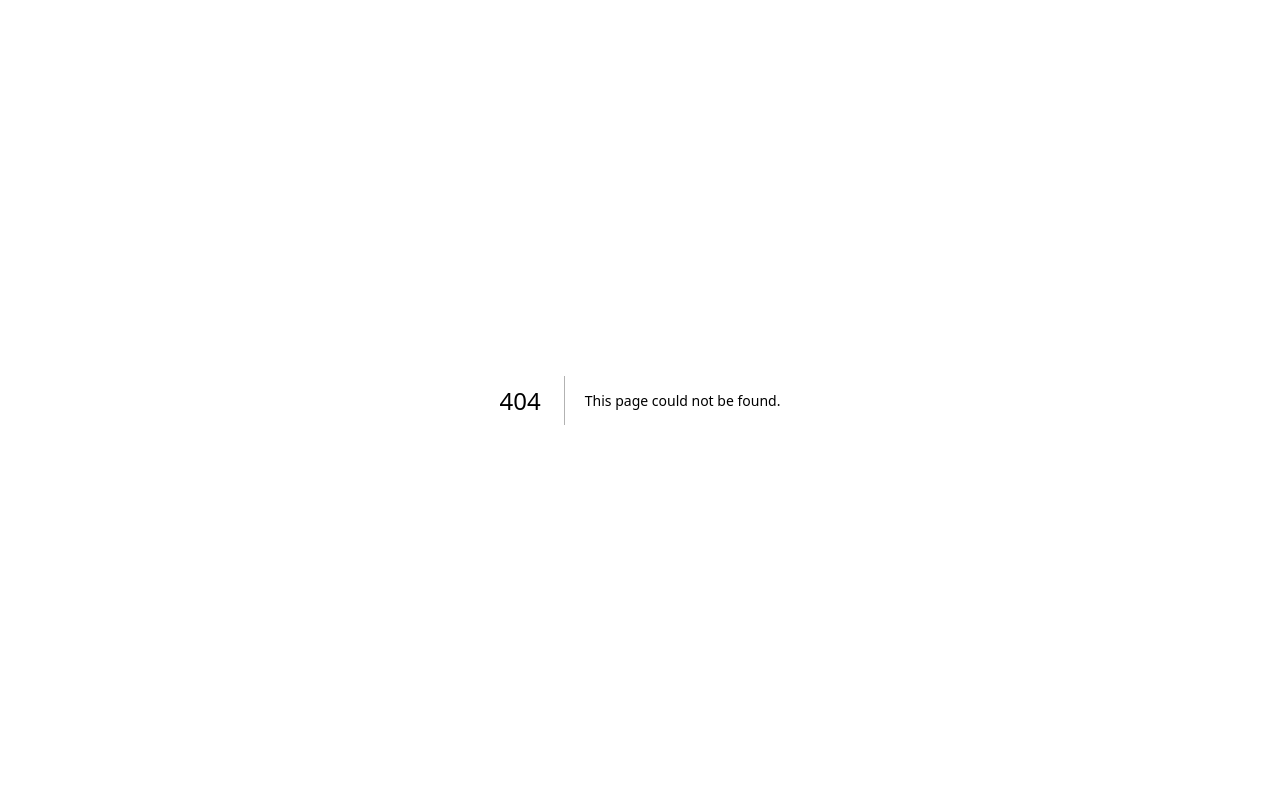
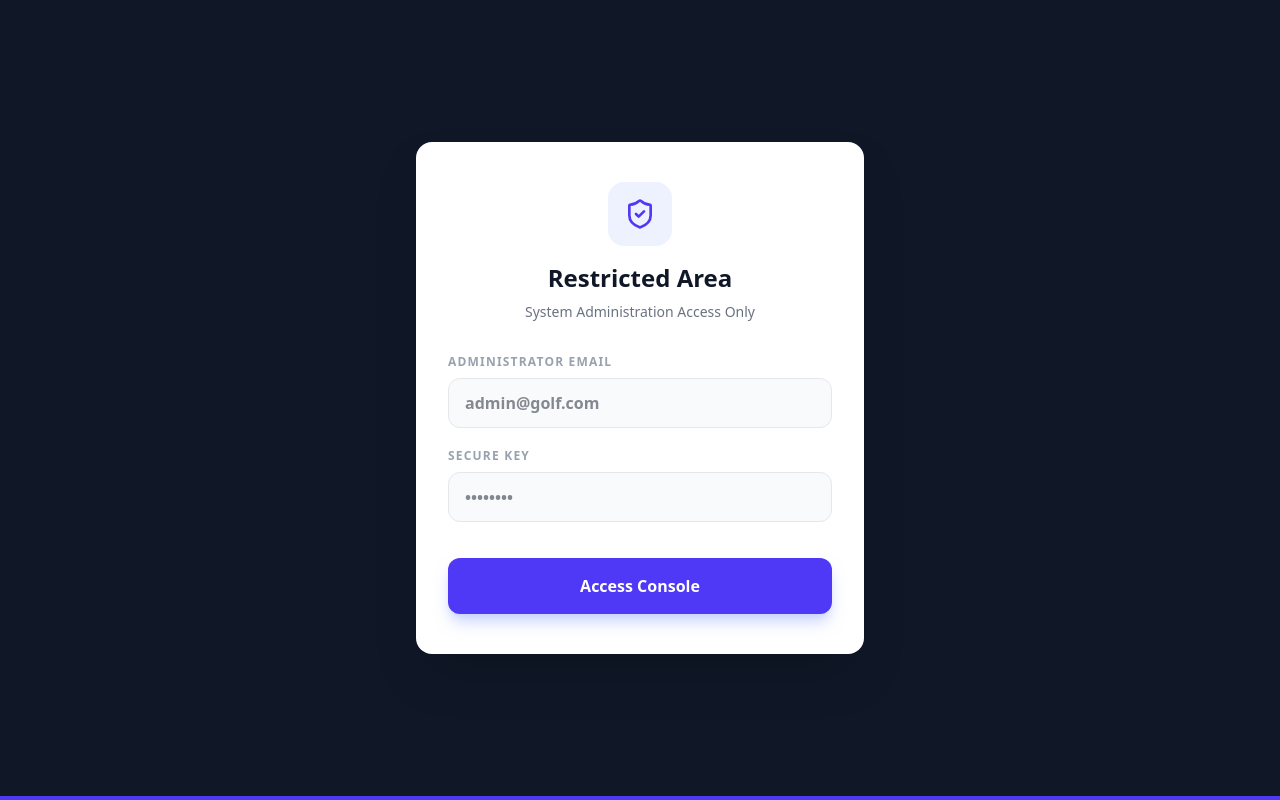
Before and after one commit to tissetyo/golf-one, a Next.js app: page /admin/login in a window 1280 px wide. Before the commit this address had no page. Built offline with nearby package versions, Linux system fonts and the light colour scheme.

Commit message:
feat: split auth - dedicated /admin/login portal with strict server actions

```diff
--- a/src/app/(auth)/actions.ts
+++ b/src/app/(auth)/actions.ts
@@ -20,11 +20,10 @@ export async function login(formData: FormData) {
         return { error: error.message };
     }
 
-    // Auth successful - cookies are set by the supabase client automatically
-    // due to our cookie store configuration in createClient()
+    // Auth successful - cookie set.
+    // Check role for generic login only.
+    const { data: { user } } = await supabase.auth.getUser();
 
-    // Find user role for smart redirect
-    const { data: { user } } = await supabase.auth.getUser();
     if (user) {
         const { data: profile } = await supabase
             .from('profiles')
@@ -35,17 +34,58 @@ export async function login(formData: FormData) {
         const role = profile?.role;
         let finalPath = redirectPath;
 
-        if (redirectPath === '/user' || redirectPath === '/chat') { // Generic entry
+        // If generic login, try to route intelligently
+        if (redirectPath === '/user' || redirectPath === '/chat') {
             if (role === 'admin') finalPath = '/admin';
             else if (role === 'golf_vendor') finalPath = '/golf-vendor';
             else if (role === 'hotel_vendor') finalPath = '/hotel-vendor';
             else if (role === 'travel_vendor') finalPath = '/travel-vendor';
         }
 
-        revalidatePath('/', 'layout'); // clear cache
+        revalidatePath('/', 'layout');
         redirect(finalPath);
     }
 
-    revalidatePath('/', 'layout');
     redirect('/user');
 }
+
+/**
+ * Dedicated Admin Login Action
+ *
+ * Strictly enforces admin role check.
+ * Redirects ONLY to /admin.
+ */
+export async function adminLogin(formData: FormData) {
+    const email = formData.get('email') as string;
+    const password = formData.get('password') as string;
+
+    const supabase = await createClient();
+
+    const { error } = await supabase.auth.signInWithPassword({
+        email,
+        password,
+    });
+
+    if (error) {
+        return { error: error.message };
+    }
+
+    // Verify Admin Status immediately
+    const { data: { user } } = await supabase.auth.getUser();
+    if (!user) return { error: 'Session creation failed.' };
+
+    const { data: profile } = await supabase
+        .from('profiles')
+        .select('role')
+        .eq('id', user.id)
+        .single();
+
+    if (profile?.role !== 'admin') {
+        // Sign them out immediately if they try to use the admin door
+        await supabase.auth.signOut();
+        return { error: 'Access Denied: You do not have administrative privileges.' };
+    }
+
+    revalidatePath('/admin', 'layout');
+    redirect('/admin');
+}
--- /dev/null
+++ b/src/app/admin/login/page.tsx
@@ -0,0 +1,88 @@
+/**
+ * Admin Login Portal
+ *
+ * Specialized entry point for system administrators.
+ * Uses strict role validation directly from the login action.
+ */
+
+'use client';
+
+import { useState } from 'react';
+import { adminLogin } from '../../(auth)/actions';
+import { useTransition } from 'react';
+import { ShieldCheck } from 'lucide-react';
+
+export default function AdminLoginPage() {
+    const [isPending, startTransition] = useTransition();
+    const [error, setError] = useState<string | null>(null);
+
+    const handleSubmit = async (e: React.FormEvent<HTMLFormElement>) => {
+        e.preventDefault();
+        setError(null);
+
+        const formData = new FormData(e.currentTarget);
+
+        startTransition(async () => {
+            const result = await adminLogin(formData);
+            if (result?.error) {
+                setError(result.error);
+            }
+        });
+    };
+
+    return (
+        <div className="min-h-screen flex items-center justify-center bg-gray-900 border-b-4 border-indigo-600">
+            <div className="w-full max-w-md px-8 py-10 bg-white rounded-2xl shadow-2xl">
+                {/* Header */}
+                <div className="text-center mb-8">
+                    <div className="inline-flex items-center justify-center w-16 h-16 bg-indigo-50 rounded-2xl mb-4 text-indigo-600">
+                        <ShieldCheck size={32} />
+                    </div>
+                    <h1 className="text-2xl font-black text-gray-900 mb-2">Restricted Area</h1>
+                    <p className="text-gray-500 text-sm">System Administration Access Only</p>
+                </div>
+
+                {/* Error */}
+                {error && (
+                    <div className="mb-6 p-4 bg-red-50 border border-red-100 rounded-xl text-red-600 text-xs font-bold flex items-center gap-2">
+                        <div className="w-2 h-2 bg-red-500 rounded-full animate-pulse"></div>
+                        {error}
+                    </div>
+                )}
+
+                {/* Form */}
+                <form onSubmit={handleSubmit} className="space-y-5">
+                    <div>
+                        <label className="block text-xs font-black uppercase text-gray-400 mb-2 tracking-widest">Administrator Email</label>
+                        <input
+                            name="email"
+                            type="email"
+                            required
+                            className="w-full px-4 py-3 bg-gray-50 border border-gray-200 rounded-xl focus:outline-none focus:ring-2 focus:ring-indigo-500 focus:border-transparent font-bold text-gray-900 transition-all"
+                            placeholder="admin@golf.com"
+                        />
+                    </div>
+
+                    <div>
+                        <label className="block text-xs font-black uppercase text-gray-400 mb-2 tracking-widest">Secure Key</label>
+                        <input
+                            name="password"
+                            type="password"
+                            required
+                            className="w-full px-4 py-3 bg-gray-50 border border-gray-200 rounded-xl focus:outline-none focus:ring-2 focus:ring-indigo-500 focus:border-transparent font-bold text-gray-900 transition-all"
+                            placeholder="••••••••"
+                        />
+                    </div>
+
+                    <button
+                        type="submit"
+                        disabled={isPending}
+                        className="w-full py-4 bg-indigo-600 text-white font-black rounded-xl hover:bg-indigo-700 transition-all shadow-lg shadow-indigo-200 disabled:opacity-50 disabled:cursor-not-allowed mt-4"
+                    >
+                        {isPending ? 'Verifying Credentials...' : 'Access Console'}
+                    </button>
+                </form>
+            </div>
+        </div>
+    );
+}
--- a/src/middleware.ts
+++ b/src/middleware.ts
@@ -9,6 +9,9 @@
 
 import { NextResponse, type NextRequest } from 'next/server';
 import { updateSession } from '@/lib/supabase/middleware';
+
+// Define public routes that do not require authentication
+const publicRoutes = ['/', '/login', '/admin/login', '/register', '/auth/callback', '/api/debug-role'];
 
 export async function middleware(request: NextRequest) {
     // We only call updateSession to ensure cookies are refreshed.
```
